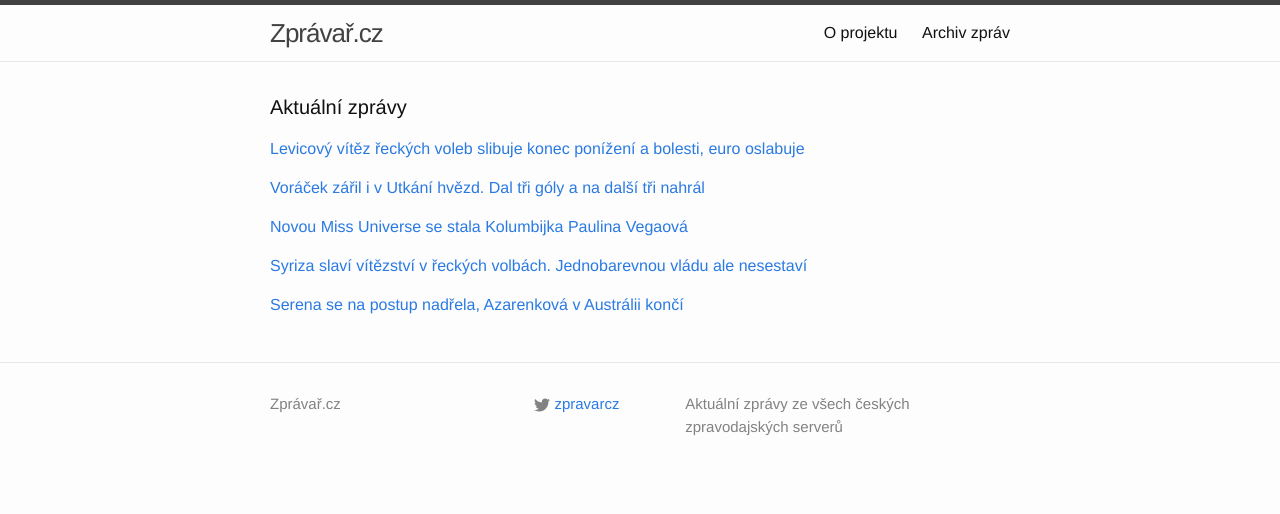
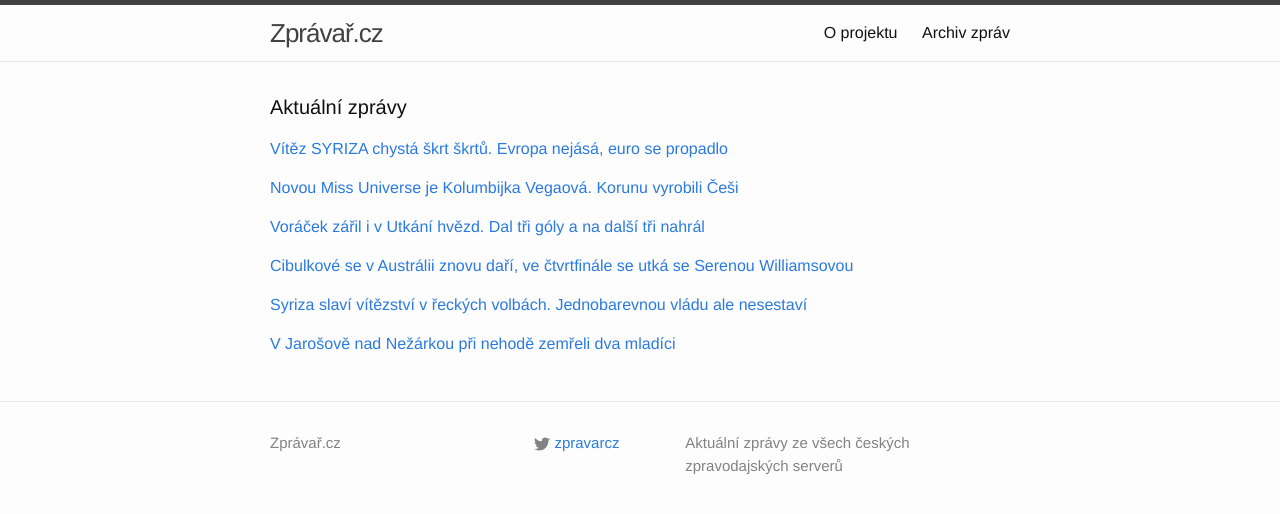
Before and after one commit to adliska/zpravar, a Jekyll site: the page built from index.html, in a window 1280 px wide. Shown: the top 514 px of the page. Built offline with Jekyll 4.4.1, drawn with Linux system fonts in a browser that asks for light colours.

Commit message:
zpravar news update

```diff
--- a/index.html
+++ b/index.html
@@ -5,9 +5,11 @@ layout: default
 <div class="home">
     <h1 class="page-heading">Aktuální zprávy</h1>
 
-<p><a href="javascript:;" onclick="toggle_visibility('zpravy0')">Levicový vítěz řeckých voleb slibuje konec ponížení a bolesti, euro oslabuje</a></p>
+<p><a href="javascript:;" onclick="toggle_visibility('zpravy0')">Vítěz SYRIZA chystá škrt škrtů. Evropa nejásá, euro se propadlo</a></p>
 <div id="zpravy0" style="display:none">
 <ul>
+<li><a href=http://www.tyden.cz/rubriky/zahranici/evropa/vitez-syriza-chysta-skrt-skrtu-evropa-nejasa-euro-oslabuje_331321.html>Vítěz SYRIZA chystá škrt škrtů. Evropa nejásá, euro se propadlo - www.tyden.cz</a></li>
+<li><a href=http://www.lidovky.cz/syriza-jasne-vyhrala-recke-volby-absolutni-vetsinu-ale-nema-plt-/zpravy-svet.aspx?c=A150126_074406_ln_zahranici_hm>SYRIZA jasně vyhrála řecké volby, absolutní většinu ale nemá  - www.lidovky.cz</a></li>
 <li><a href=http://www.novinky.cz/zahranicni/evropa/359789-levicovy-vitez-reckych-voleb-slibuje-konec-ponizeni-a-bolesti-euro-oslabuje.html>Levicový vítěz řeckých voleb slibuje konec ponížení a bolesti, euro oslabuje - www.novinky.cz</a></li>
 <li><a href=http://zpravy.idnes.cz/recko-volby-do-parlamentu-vysledek-syriza-fjq-/zahranicni.aspx?c=A150126_065847_zahranicni_skr>Syriza jasně vyhrála řecké volby, euro pak citelně kleslo vůči dolaru - zpravy.idnes.cz</a></li>
 <li><a href=http://www.tyden.cz/rubriky/zahranici/evropa/evropa-naslapuje-kolem-reku-cameron-vesti-nejistotu_331333.html>Evropa \"našlapuje\" kolem Řeků. Cameron věští nejistotu - www.tyden.cz</a></li>
@@ -21,8 +23,18 @@ layout: default
 <li><a href=http://www.ceskatelevize.cz/ct24/svet/299479-syriza-jasne-vyhrala-recke-volby-absolutni-vetsinu-ale-nema/>Syriza jasně vyhrála řecké volby, absolutní většinu ale nemá - www.ceskatelevize.cz</a></li>
 <li><a href=http://www.tyden.cz/rubriky/zahranici/evropa/levicova-syriza-jasne-ovladla-volby-slibuje-radikalni-zmeny_331321.html>Levicová SYRIZA jasně ovládla volby, slibuje radikální změny - www.tyden.cz</a></li>
 </ul>
-</div><p><a href="javascript:;" onclick="toggle_visibility('zpravy1')">Voráček zářil i v Utkání hvězd. Dal tři góly a na další tři nahrál</a></p>
+</div><p><a href="javascript:;" onclick="toggle_visibility('zpravy1')">Novou Miss Universe je Kolumbijka Vegaová. Korunu vyrobili Češi</a></p>
 <div id="zpravy1" style="display:none">
+<ul>
+<li><a href=http://www.rozhlas.cz/_zprava/novou-miss-universe-je-kolumbijka-vegaova-korunu-vyrobili-cesi--1447787>Novou Miss Universe je Kolumbijka Vegaová. Korunu vyrobili Češi - www.rozhlas.cz</a></li>
+<li><a href=http://www.lidovky.cz/novou-miss-universe-se-stala-kolumbijka-paulina-vegaova-pkm-/lide.aspx?c=A150126_071411_lide_hm>Novou Miss Universe se stala Kolumbijka Paulina Vegaová  - www.lidovky.cz</a></li>
+<li><a href=http://www.novinky.cz/koktejl/359787-nejkrasnejsi-divkou-sveta-je-kolumbijka-paulina-vegaova.html>Nejkrásnější dívkou světa je Kolumbijka Paulina Vegaová - www.novinky.cz</a></li>
+<li><a href=http://revue.idnes.cz/miss-universe-se-stala-paulina-vega-z-kolumbie-fq1-/missamodelky.aspx?c=A150126_061920_missamodelky_nh>Nová Miss Universe je z Kolumbie, dostala korunku z Česka - revue.idnes.cz</a></li>
+<li><a href=http://www.novinky.cz/koktejl/359787-novou-miss-universe-se-stala-kolumbijka-paulina-vegaova.html>Novou Miss Universe se stala Kolumbijka Paulina Vegaová  - www.novinky.cz</a></li>
+<li><a href=http://www.ceskenoviny.cz/zpravy/zpravy/novou-miss-universe-se-stala-kolumbijka-paulina-vegaova/1173402>Novou Miss Universe se stala Kolumbijka Paulina Vegaová - www.ceskenoviny.cz</a></li>
+</ul>
+</div><p><a href="javascript:;" onclick="toggle_visibility('zpravy2')">Voráček zářil i v Utkání hvězd. Dal tři góly a na další tři nahrál</a></p>
+<div id="zpravy2" style="display:none">
 <ul>
 <li><a href=http://www.denik.cz/hokej/voracek-zaril-i-v-utkani-hvezd-dal-tri-goly-a-na-dalsi-tri-nahral-20150126.html>Voráček zářil i v Utkání hvězd. Dal tři góly a na další tři nahrál - www.denik.cz</a></li>
 <li><a href=http://hokej.idnes.cz/utkani-hvezd-nhl-02y-/nhl.aspx?c=A150126_072416_nhl_ald>Hvězdy NHL ukázaly obří přestřelku, Voráček šesti body vyrovnal rekord - hokej.idnes.cz</a></li>
@@ -30,28 +42,28 @@ layout: default
 <li><a href=http://www.tyden.cz/rubriky/sport/hokej/nhl/voracek-v-utkani-hvezd-nhl-vyrovnal-rekord-lemieuxe_331330.html>Voráček v Utkání hvězd NHL vyrovnal rekord Lemieuxe - www.tyden.cz</a></li>
 <li><a href=http://www.sportovninoviny.cz/zpravy/voracek-se-sesti-body-v-utkani-hvezd-nhl-vyrovnal-rekord-lemieuxe/1173390>Voráček se šesti body v Utkání hvězd NHL vyrovnal rekord Lemieuxe - www.sportovninoviny.cz</a></li>
 </ul>
-</div><p><a href="javascript:;" onclick="toggle_visibility('zpravy2')">Novou Miss Universe se stala Kolumbijka Paulina Vegaová </a></p>
-<div id="zpravy2" style="display:none">
+</div><p><a href="javascript:;" onclick="toggle_visibility('zpravy3')">Cibulkové se v Austrálii znovu daří, ve čtvrtfinále se utká se Serenou Williamsovou</a></p>
+<div id="zpravy3" style="display:none">
 <ul>
-<li><a href=http://www.lidovky.cz/novou-miss-universe-se-stala-kolumbijka-paulina-vegaova-pkm-/lide.aspx?c=A150126_071411_lide_hm>Novou Miss Universe se stala Kolumbijka Paulina Vegaová  - www.lidovky.cz</a></li>
-<li><a href=http://www.novinky.cz/koktejl/359787-nejkrasnejsi-divkou-sveta-je-kolumbijka-paulina-vegaova.html>Nejkrásnější dívkou světa je Kolumbijka Paulina Vegaová - www.novinky.cz</a></li>
-<li><a href=http://revue.idnes.cz/miss-universe-se-stala-paulina-vega-z-kolumbie-fq1-/missamodelky.aspx?c=A150126_061920_missamodelky_nh>Nová Miss Universe je z Kolumbie, dostala korunku z Česka - revue.idnes.cz</a></li>
-<li><a href=http://www.novinky.cz/koktejl/359787-novou-miss-universe-se-stala-kolumbijka-paulina-vegaova.html>Novou Miss Universe se stala Kolumbijka Paulina Vegaová  - www.novinky.cz</a></li>
-<li><a href=http://www.ceskenoviny.cz/zpravy/zpravy/novou-miss-universe-se-stala-kolumbijka-paulina-vegaova/1173402>Novou Miss Universe se stala Kolumbijka Paulina Vegaová - www.ceskenoviny.cz</a></li>
+<li><a href=http://sport.idnes.cz/australian-open-4-kolo-cibulkova-daa-/tenis.aspx?c=A150126_061836_tenis_vis>Cibulkové se v Austrálii znovu daří, ve čtvrtfinále se utká se Serenou Williamsovou - sport.idnes.cz</a></li>
+<li><a href=http://www.tyden.cz/rubriky/sport/tenis/cibulkova-vyradila-azarenkovou-serena-w-se-zapotila_331336.html>Cibulková vyřadila Azarenkovou, Serena W. se zapotila - www.tyden.cz</a></li>
+<li><a href=http://sport.aktualne.cz/serena-se-na-postup-nadrela-azarenkova-v-australii-konci/r~998967e4a51e11e4a7d8002590604f2e/>Serena se na postup nadřela, Azarenková v Austrálii končí - sport.aktualne.cz</a></li>
+<li><a href=http://www.sportovninoviny.cz/zpravy/williamsova-vyhrala-nad-muguruzaovou-az-po-trech-setech/1173404>Williamsová vyhrála nad Muguruzaovou až po třech setech - www.sportovninoviny.cz</a></li>
+<li><a href=http://sport.idnes.cz/cibulkove-se-v-australii-znovu-dari-ve-ctvrtfinale-se-utka-se-serenou-williamsovou-gz2-/tenis.aspx?c=A150126_061836_tenis_vis>Cibulkové se v Austrálii znovu daří, ve čtvrtfinále se utká se Serenou Williamsovou - sport.idnes.cz</a></li>
 </ul>
-</div><p><a href="javascript:;" onclick="toggle_visibility('zpravy3')">Syriza slaví vítězství v řeckých volbách. Jednobarevnou vládu ale nesestaví</a></p>
-<div id="zpravy3" style="display:none">
+</div><p><a href="javascript:;" onclick="toggle_visibility('zpravy4')">Syriza slaví vítězství v řeckých volbách. Jednobarevnou vládu ale nesestaví</a></p>
+<div id="zpravy4" style="display:none">
 <ul>
 <li><a href=http://www.rozhlas.cz/_zprava/syriza-slavi-vitezstvi-v-reckych-volbach-jednobarevnou-vladu-ale-nesestavi--1447751>Syriza slaví vítězství v řeckých volbách. Jednobarevnou vládu ale nesestaví - www.rozhlas.cz</a></li>
 <li><a href=http://www.rozhlas.cz/_zprava/levicova-syriza-slavi-vitezstvi-v-reckych-volbach-jednobarevnou-vladu-ale-nesestavi--1447751>Levicová Syriza slaví vítězství v řeckých volbách. Jednobarevnou vládu ale nesestaví - www.rozhlas.cz</a></li>
 <li><a href=http://www.rozhlas.cz/_zprava/vitezem-reckych-voleb-je-radikalne-levicova-syriza-jednobarevnou-vladu-ale-nesestavi--1447751>Vítězem řeckých voleb je radikálně levicová Syriza. Jednobarevnou vládu ale nesestaví - www.rozhlas.cz</a></li>
 <li><a href=http://www.rozhlas.cz/_zprava/recke-predcasne-volby-vyhrala-radikalni-levice-syriza-samaras-uznal-porazku--1447751>Řecké předčasné volby vyhrála radikální levice Syriza, Samaras uznal porážku - www.rozhlas.cz</a></li>
 </ul>
-</div><p><a href="javascript:;" onclick="toggle_visibility('zpravy4')">Serena se na postup nadřela, Azarenková v Austrálii končí</a></p>
-<div id="zpravy4" style="display:none">
+</div><p><a href="javascript:;" onclick="toggle_visibility('zpravy5')">V Jarošově nad Nežárkou při nehodě zemřeli dva mladíci</a></p>
+<div id="zpravy5" style="display:none">
 <ul>
-<li><a href=http://sport.aktualne.cz/serena-se-na-postup-nadrela-azarenkova-v-australii-konci/r~998967e4a51e11e4a7d8002590604f2e/>Serena se na postup nadřela, Azarenková v Austrálii končí - sport.aktualne.cz</a></li>
-<li><a href=http://www.sportovninoviny.cz/zpravy/williamsova-vyhrala-nad-muguruzaovou-az-po-trech-setech/1173404>Williamsová vyhrála nad Muguruzaovou až po třech setech - www.sportovninoviny.cz</a></li>
-<li><a href=http://sport.idnes.cz/cibulkove-se-v-australii-znovu-dari-ve-ctvrtfinale-se-utka-se-serenou-williamsovou-gz2-/tenis.aspx?c=A150126_061836_tenis_vis>Cibulkové se v Austrálii znovu daří, ve čtvrtfinále se utká se Serenou Williamsovou - sport.idnes.cz</a></li>
+<li><a href=http://www.ceskenoviny.cz/zpravy/zpravy/v-jarosove-nad-nezarkou-pri-nehode-zemreli-dva-mladici/1173403>V Jarošově nad Nežárkou při nehodě zemřeli dva mladíci - www.ceskenoviny.cz</a></li>
+<li><a href=http://zpravy.aktualne.cz/regiony/v-jarosove-nad-nezarkou-pri-nehode-zemreli-dva-lide/r~58d5e438a51f11e4aff10025900fea04/>V Jarošově nad Nežárkou při nehodě zemřeli dva lidé - zpravy.aktualne.cz</a></li>
+<li><a href=http://www.novinky.cz/krimi/359788-v-jarosove-nad-nezarkou-zemreli-pri-nehode-dva-mladici.html>V Jarošově nad Nežárkou zemřeli při nehodě dva mladíci - www.novinky.cz</a></li>
 </ul>
 </div></div>
```
